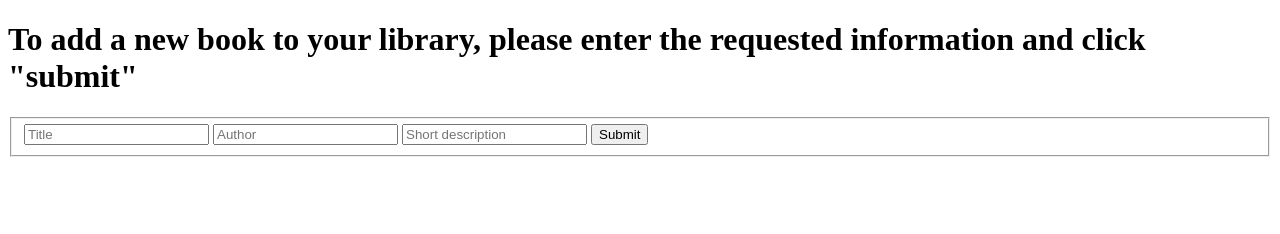
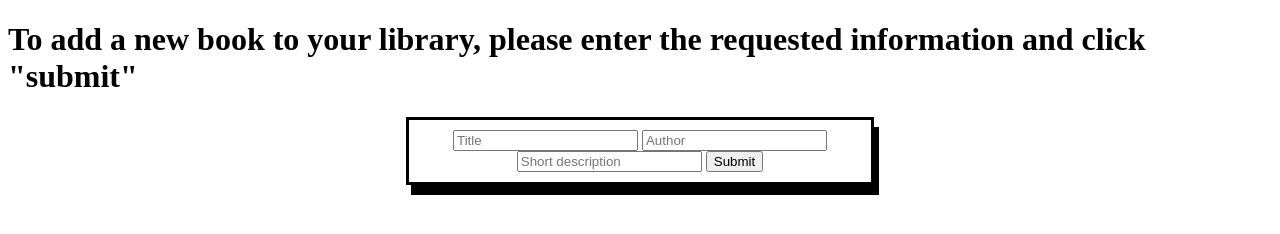
Before and after one commit to Miihh/library, a plain HTML site: page index.html in a window 1280 px wide. Drawn offline with Linux system fonts and the light colour scheme.

Commit message:
removed else alert. added required in fields

```diff
--- a/index.html
+++ b/index.html
@@ -8,17 +8,17 @@
     <body>
         <form id="register">
             <h1>To add a new book to your library, please enter the requested information and click "submit"</h1>
-            <fieldset>
-                <div>
-                    <input id="title" type="text" placeholder="Title">
-                    <input id="author" type="text" placeholder="Author" >
-                    <input id="description" type="text" placeholder="Short description" >
+
+                <div id="container">
+                    <input id="title" type="text" placeholder="Title" required>
+                    <input id="author" type="text" placeholder="Author" required>
+                    <input id="description" type="text" placeholder="Short description" required>
                     <button id="button" type="submit">Submit</button>
 
                 </div>
 
 
-            </fieldset>
+
         </form>
         <script type="text/javascript" src="script.js"></script>
     </body>
--- a/script.js
+++ b/script.js
@@ -8,8 +8,6 @@ var description = document.getElementById("description");
 function addBook() {
     if (title.value.length > 0 && author.value.length > 0 && description.value.length > 0) {
     alert("thanks for submiting");
-    } else {
-    alert("insert info mdfk");
     }
 }
 
--- a/style.css
+++ b/style.css
@@ -1,3 +1,9 @@
 #container {
     text-align: center;
+    width: 35%;
+    margin: auto;
+    border: 3px solid black;
+    box-shadow:  5px 10px;
+    padding: 10px;
+
 }
```
